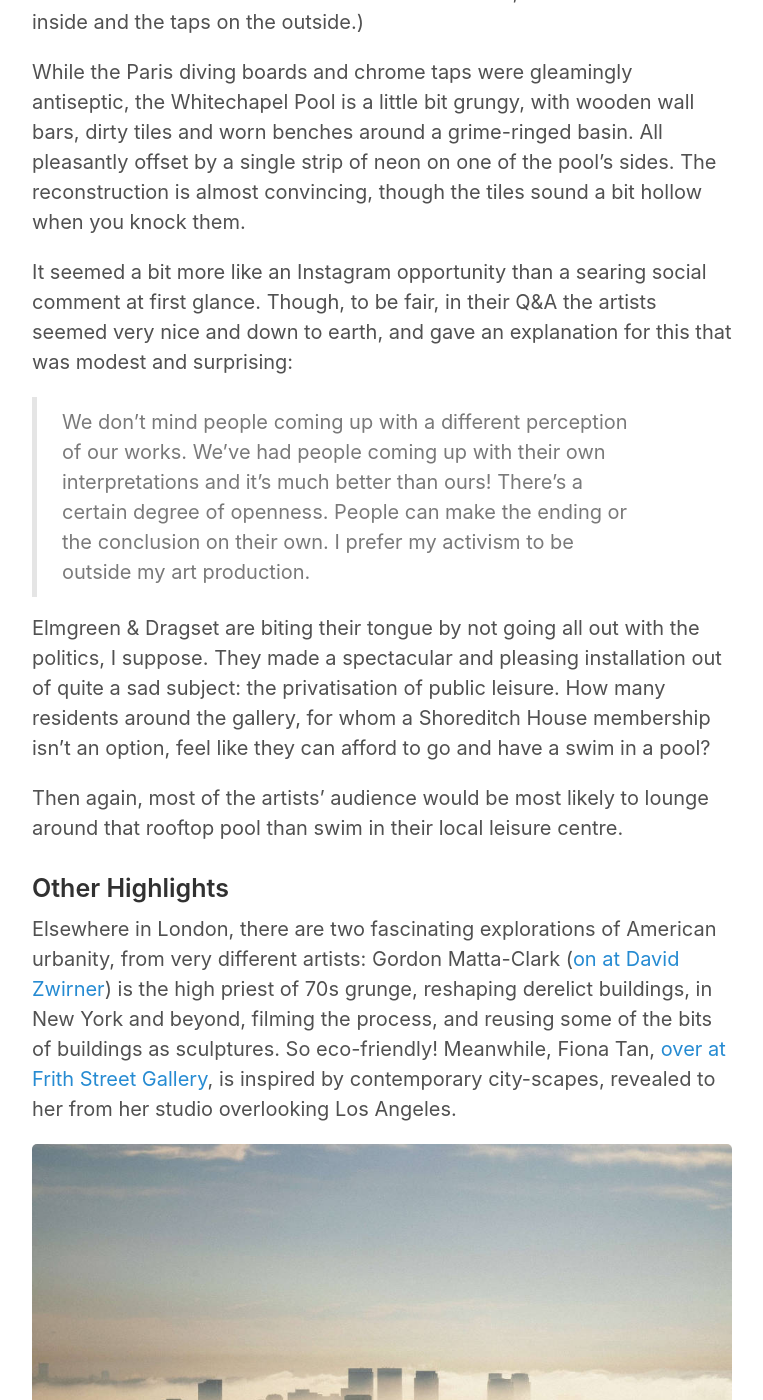
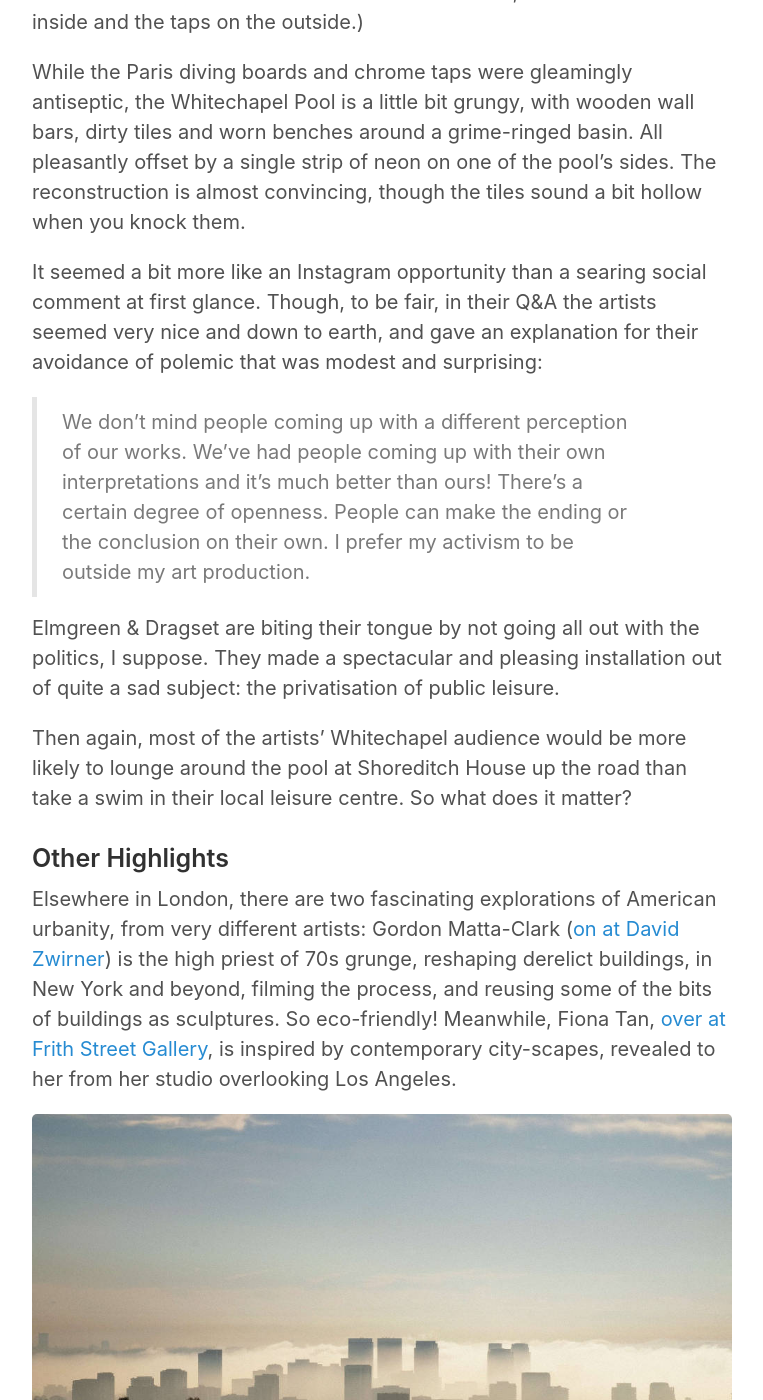
Before and after one commit to JMDKC/jmdkc.github.io, a Jekyll site: the page built from _posts/2018-12-16-elmgreen-dragset-whitechapel.md, in a window 1280 px wide and 1400 px high, scrolled down 1805 px. Shown: the whole window, without its empty margins (258-1021 px from the left). Built offline with Jekyll 4.4.1, drawn with Linux system fonts in a browser that asks for light colours.

Commit message:
updated elmgreendragset post

```diff
--- a/_posts/2018-12-16-elmgreen-dragset-whitechapel.md
+++ b/_posts/2018-12-16-elmgreen-dragset-whitechapel.md
@@ -17,13 +17,13 @@ Also, they really like swimming pools and their paraphernalia. Earlier this mont
 
 While the Paris diving boards and chrome taps were gleamingly antiseptic, the Whitechapel Pool is a little bit grungy, with wooden wall bars, dirty tiles and worn benches around a grime-ringed basin. All pleasantly offset by a single strip of neon on one of the pool’s sides. The reconstruction is almost convincing, though the tiles sound a bit hollow when you knock them.
 
-It seemed a bit more like an Instagram opportunity than a searing social comment at first glance. Though, to be fair, in their Q&A the artists seemed very nice and down to earth, and gave an explanation for this that was modest and surprising:
+It seemed a bit more like an Instagram opportunity than a searing social comment at first glance. Though, to be fair, in their Q&A the artists seemed very nice and down to earth, and gave an explanation for their avoidance of polemic that was modest and surprising:
 
 > We don’t mind people coming up with a different perception of our works. We’ve had people coming up with their own interpretations and it’s much better than ours! There’s a certain degree of openness. People can make the ending or the conclusion on their own. I prefer my activism to be outside my art production.
 
-Elmgreen & Dragset are biting their tongue by not going all out with the politics, I suppose. They made a spectacular and pleasing installation out of quite a sad subject: the privatisation of public leisure. How many residents around the gallery, for whom a Shoreditch House membership isn’t an option, feel like they can afford to go and have a swim in a pool?
+Elmgreen & Dragset are biting their tongue by not going all out with the politics, I suppose. They made a spectacular and pleasing installation out of quite a sad subject: the privatisation of public leisure.
 
-Then again, most of the artists’ audience would be most likely to lounge around that rooftop pool than swim in their local leisure centre.
+Then again, most of the artists’ Whitechapel audience would be more likely to lounge around the pool at Shoreditch House up the road than take a swim in their local leisure centre. So what does it matter?
 
 ### Other Highlights
 
```
